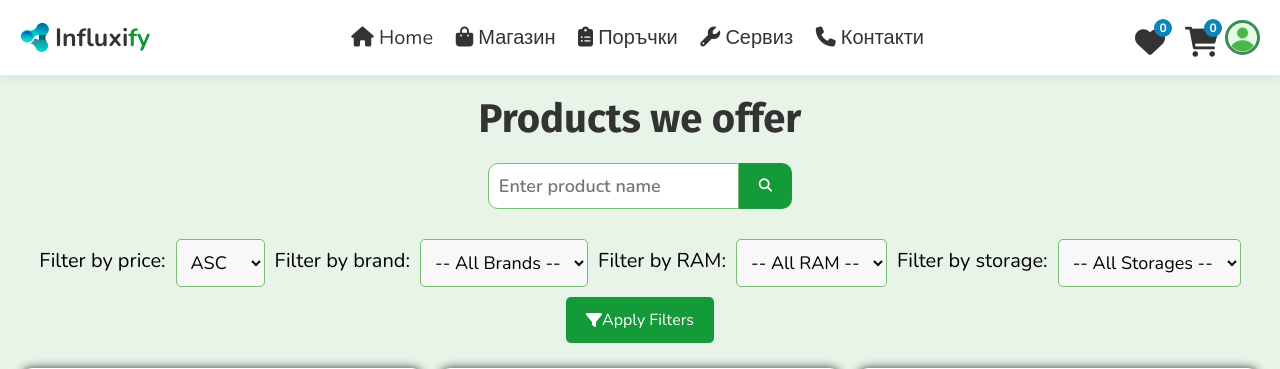
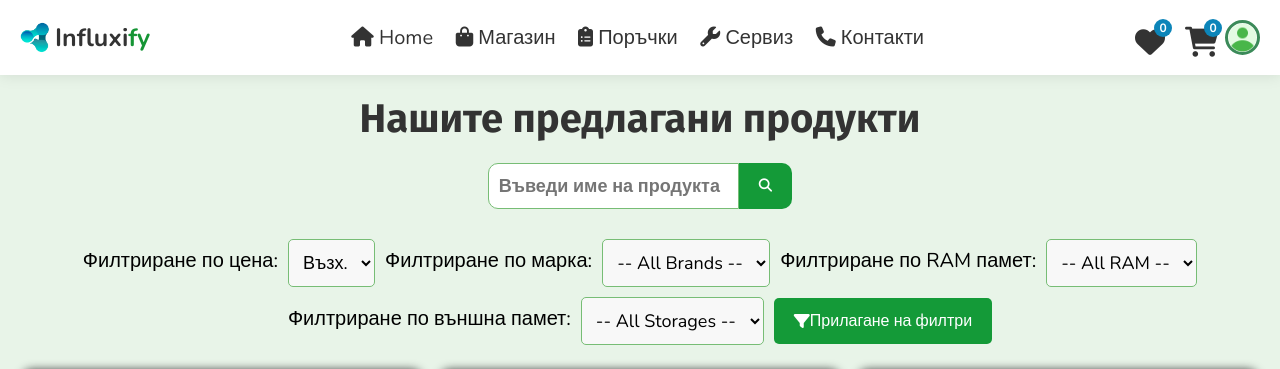
Before and after one commit to JewelShahi/influxify-php-mysql, a PHP site: page /shop.php in a window 1280 px wide. Shown: the top 369 px of the page. Run offline with PHP 8.4, Linux system fonts and the light colour scheme; data comes from the database, SQL or seed files in the repository; some libraries are stand-ins or nearby versions.

Commit message:
Bulgarian lang

```diff
--- a/user/shop.php
+++ b/user/shop.php
@@ -27,7 +27,7 @@ $search_query = isset($_POST['search']) ? $_POST['search'] : '';
   <meta charset="UTF-8">
   <meta http-equiv="X-UA-Compatible" content="IE=edge">
   <meta name="viewport" content="width=device-width, initial-scale=1.0">
-  <title>Products</title>
+  <title>Магазин</title>
   <link rel="shortcut icon" href="../images/influxify-logo.ico" type="image/x-icon">
   <link rel="stylesheet" href="https://cdnjs.cloudflare.com/ajax/libs/font-awesome/6.1.1/css/all.min.css">
 
@@ -42,12 +42,12 @@ $search_query = isset($_POST['search']) ? $_POST['search'] : '';
 
   <section class="products">
 
-    <h1 class="heading">Products we offer</h1>
+    <h1 class="heading">Нашите предлагани продукти</h1>
 
     <!-- Search bar -->
     <form method="post" class="search-bar">
       <div>
-        <input class="input" type="text" id="search" name="search" placeholder="Enter product name" value="<?= $search_query ?>">
+        <input class="input" type="text" id="search" name="search" placeholder="Въведи име на продукта" value="<?= $search_query ?>">
         <button type="submit">
           <i class="fas fa-search"></i>
         </button>
@@ -56,13 +56,13 @@ $search_query = isset($_POST['search']) ? $_POST['search'] : '';
 
     <!-- Filter options -->
     <form method="get" class="filter-options">
-      <label for="price">Filter by price:</label>
+      <label for="price">Филтриране по цена:</label>
       <select id="price" name="price">
-        <option value="asc" <?= ($filter_price == 'asc') ? 'selected' : '' ?>>ASC</option>
-        <option value="desc" <?= ($filter_price == 'desc') ? 'selected' : '' ?>>DESC</option>
+        <option value="asc" <?= ($filter_price == 'asc') ? 'selected' : '' ?>>Възх.</option>
+        <option value="desc" <?= ($filter_price == 'desc') ? 'selected' : '' ?>>Низх.</option>
       </select>
 
-      <label for="brand">Filter by brand:</label>
+      <label for="brand">Филтриране по марка:</label>
       <select id="brand" name="brand">
         <option value="" <?= ($filter_brand == '') ? 'selected' : '' ?>>-- All Brands --</option>
         <option value="Samsung" <?= ($filter_brand == 'Samsung') ? 'selected' : '' ?>>Samsung</option>
@@ -75,7 +75,7 @@ $search_query = isset($_POST['search']) ? $_POST['search'] : '';
         <option value="Realme" <?= ($filter_brand == 'Realme') ? 'selected' : '' ?>>Realme</option>
       </select>
 
-      <label for="ram">Filter by RAM:</label>
+      <label for="ram">Филтриране по RAM памет:</label>
       <select id="ram" name="ram">
         <option value="" <?= ($filter_ram == '') ? 'selected' : '' ?>>-- All RAM --</option>
         <option value="2GB" <?= ($filter_ram == '2GB') ? 'selected' : '' ?>>2GB</option>
@@ -86,7 +86,7 @@ $search_query = isset($_POST['search']) ? $_POST['search'] : '';
         <option value="16GB" <?= ($filter_ram == '16GB') ? 'selected' : '' ?>>16GB</option>
       </select>
 
-      <label for="storage">Filter by storage:</label>
+      <label for="storage">Филтриране по външна памет:</label>
       <select id="storage" name="storage">
         <option value="" <?= ($filter_storage == '') ? 'selected' : '' ?>>-- All Storages --</option>
         <option value="32GB" <?= ($filter_storage == '32GB') ? 'selected' : '' ?>>32GB</option>
@@ -98,7 +98,7 @@ $search_query = isset($_POST['search']) ? $_POST['search'] : '';
       </select>
 
       <button type="submit">
-        <i class="fas fa-filter"></i> Apply Filters
+        <i class="fas fa-filter"></i> Прилагане на филтри
       </button>
     </form>
 
@@ -150,11 +150,11 @@ $search_query = isset($_POST['search']) ? $_POST['search'] : '';
             <img src="../uploaded_img/products/<?= $fetch_product['image_01']; ?>" alt="<?= $fetch_product['image_01']; ?>">
             <div class="name"><?= $fetch_product['name']; ?></div>
             <div class="flex">
-              <div class="price"><span>$</span><?= $fetch_product['price']; ?></div>
+              <div class="price"><?= $fetch_product['price']; ?><span> лв.</span></div>
               <?php
               if ($fetch_product['qty'] == 0) {
               ?>
-                <div class="out-of-stock">Out of stock</div>
+                <div class="out-of-stock">Изчерпан</div>
               <?php
               } else {
               ?>
@@ -164,13 +164,13 @@ $search_query = isset($_POST['search']) ? $_POST['search'] : '';
               ?>
             </div>
             <button type="submit" name="add_to_cart" class="btn <?php if ($fetch_product['qty'] == 0) echo 'disabled'; ?>" <?php if ($fetch_product['qty'] == 0) echo 'disabled'; ?>>
-              <i class="fas fa-plus"></i> Add to cart
+              <i class="fas fa-plus"></i> Добави в количката
             </button>
           </form>
       <?php
         }
       } else {
-        echo '<div class="empty" style="grid-column: 1 / -1; width: 100%;">We don\'t have this product now!</div>';
+        echo '<div class="empty" style="grid-column: 1 / -1; width: 100%;">В момента нямаме този продукт.</div>';
       }
       ?>
     </div>
```
Also changed, not shown: user/testamonial.php (+6 -6 lines), user/update_user.php (+18 -18 lines), user/user_login.php (+7 -7 lines), user/user_register.php (+14 -14 lines).
